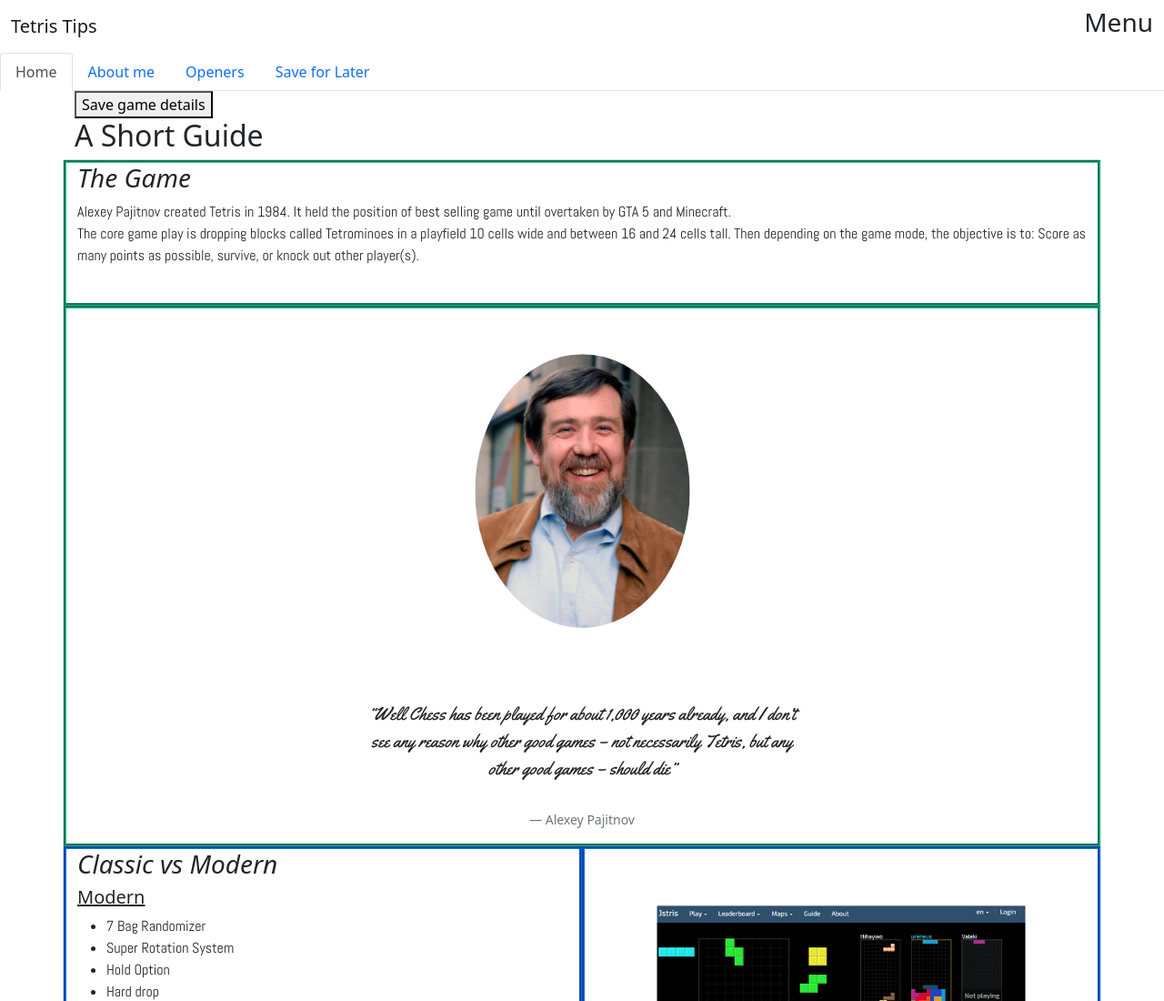
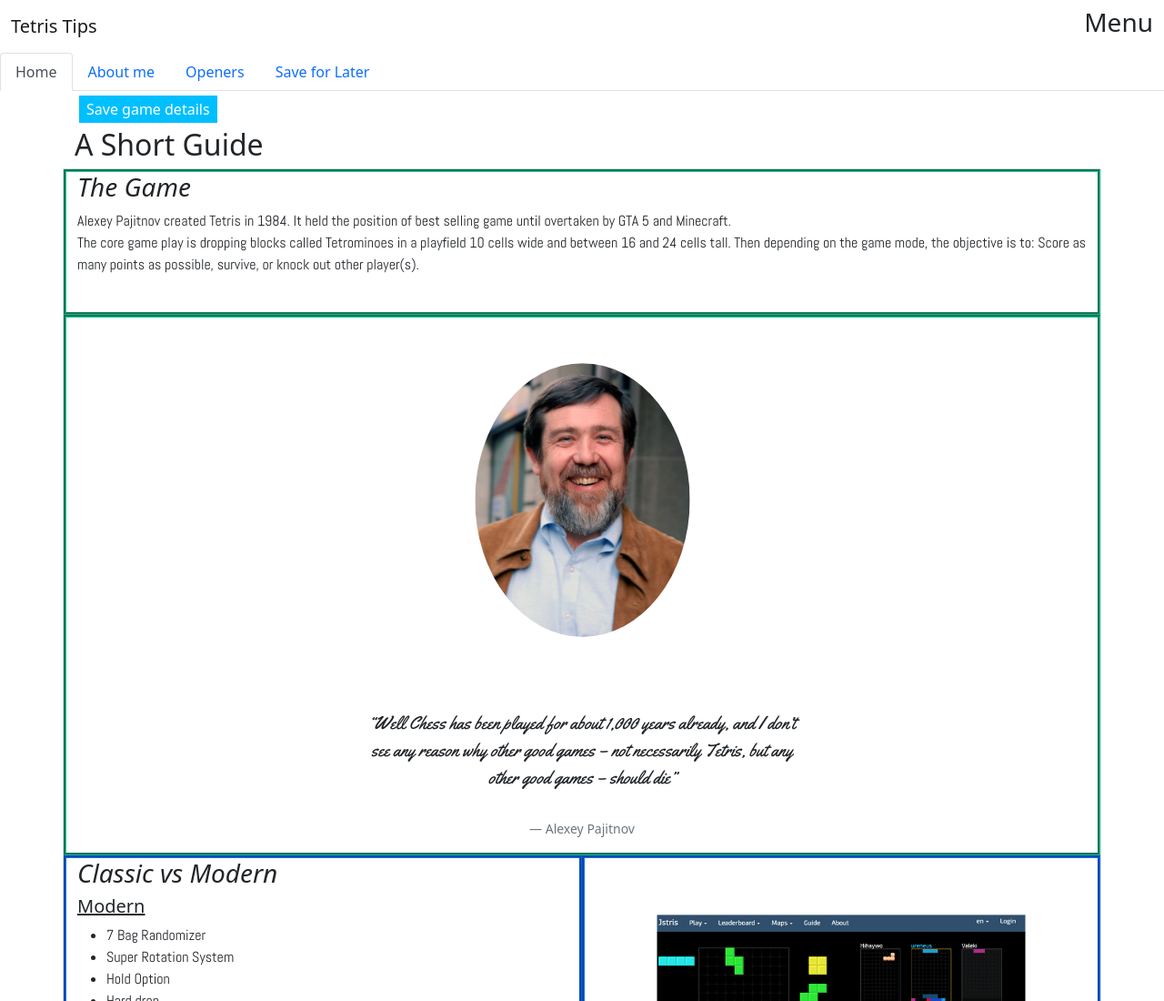
Before and after one commit to Duexx/NewTetrisTips, a plain HTML site: page index.html in a window 1280 px wide. Shown: the top 1100 px of the page at 91% size. Drawn offline with nearby package versions, Linux system fonts and the light colour scheme; files whose address does not match are found by name.

Commit message:
Changed save button style

```diff
--- a/assets/css/styles.css
+++ b/assets/css/styles.css
@@ -35,3 +35,17 @@
 .menu-drop ul{
   list-style: none;
 }
+
+.save-btn {
+  margin: 5px;
+  background-color: #00bfff;
+  color: white;
+  outline: none;
+  border: 2px solid #00bfff;
+  transition-duration: 0.3s;
+}
+
+.save-btn:hover {
+  background-color: white;
+  color: black;
+}
--- a/index.html
+++ b/index.html
@@ -71,7 +71,7 @@
     </ul>
     <div class="container">
       <!--save game button here-->
-      <button onclick="saveGame()">Save game details</button>
+      <button onclick="saveGame()" class="save-btn">Save game details</button>
       <h2>A Short Guide<br /></h2>
       <div>
         <div class="row" id="save-game">
```
Also changed, not shown: about.html (+1 -1 lines), openers.html (+1 -1 lines), savelater.html (+1 -1 lines).
